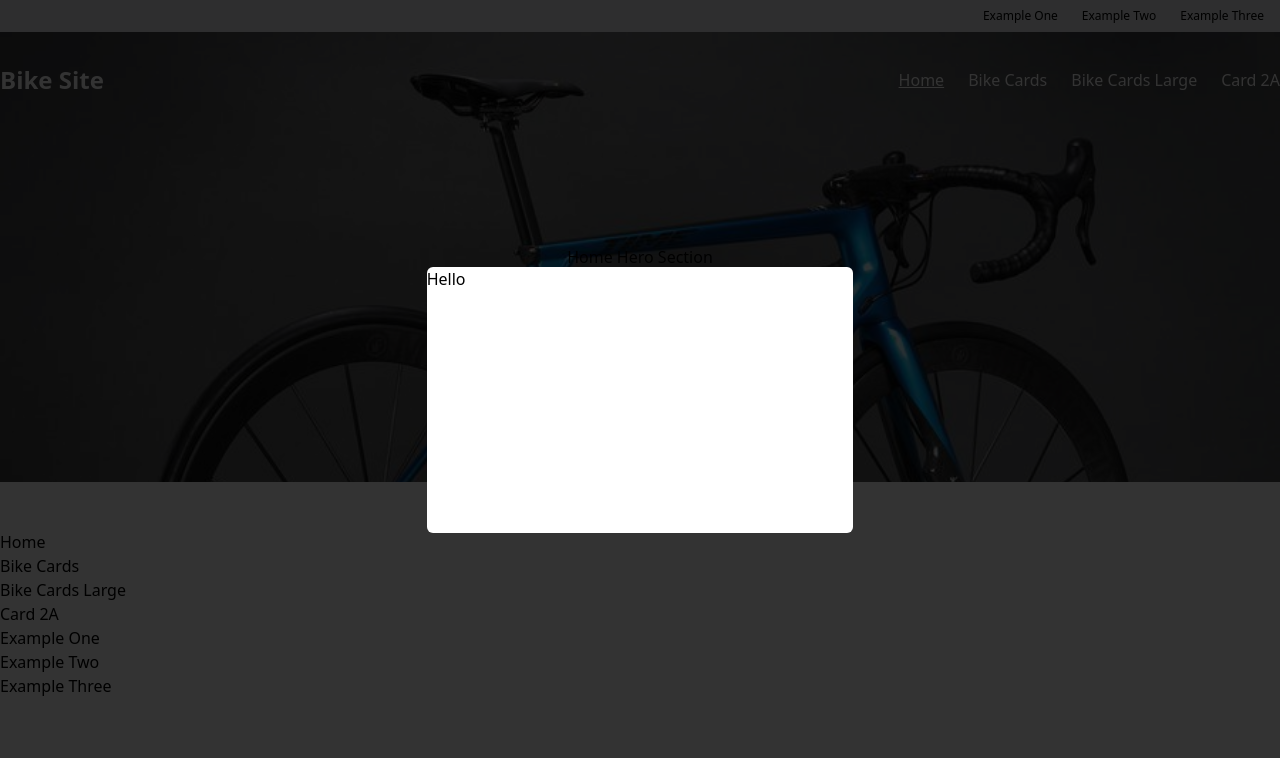
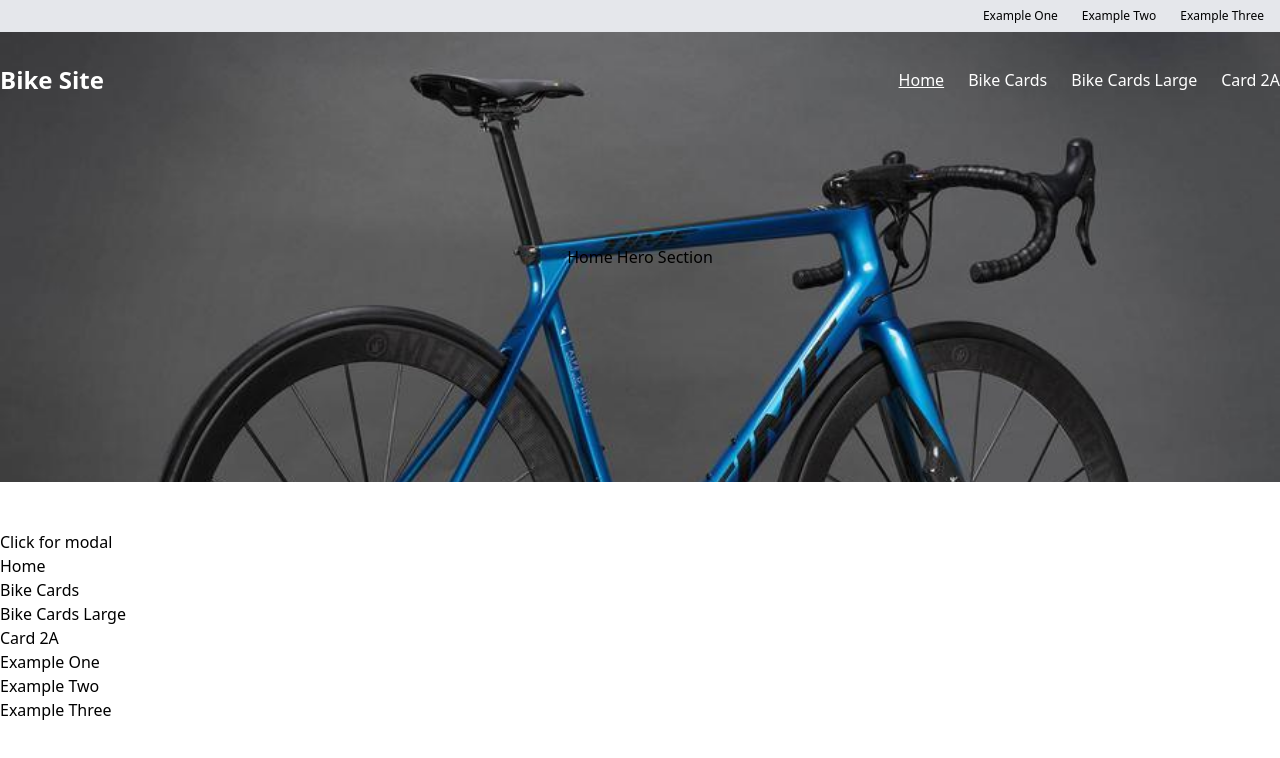
Before and after one commit to mostlyclicks/mostly-component-library, a React (Create React App) app: page / in a window 1280 px wide. Shown: the top 758 px of the page. Built offline with nearby package versions, Linux system fonts and the light colour scheme.

Commit message:
get modal Open on click working

```diff
--- a/src/App.js
+++ b/src/App.js
@@ -16,7 +16,11 @@ import { topNavLinks, mainNavLinks } from './DummyData/NavData'
 function App({props}) {
 
 
-  const [modalOpen, setModalOpen] = useState(true)
+  const [modalOpen, setModalOpen] = useState(false)
+
+  const buttonHandler = () => {
+    setModalOpen(true)
+  }
 
 
   return (
@@ -28,6 +32,7 @@ function App({props}) {
 
       <Header links={mainNavLinks} />
       <Hero />
+      <button onClick={buttonHandler}>Click for modal</button>
 
         <Routes>
 
```
